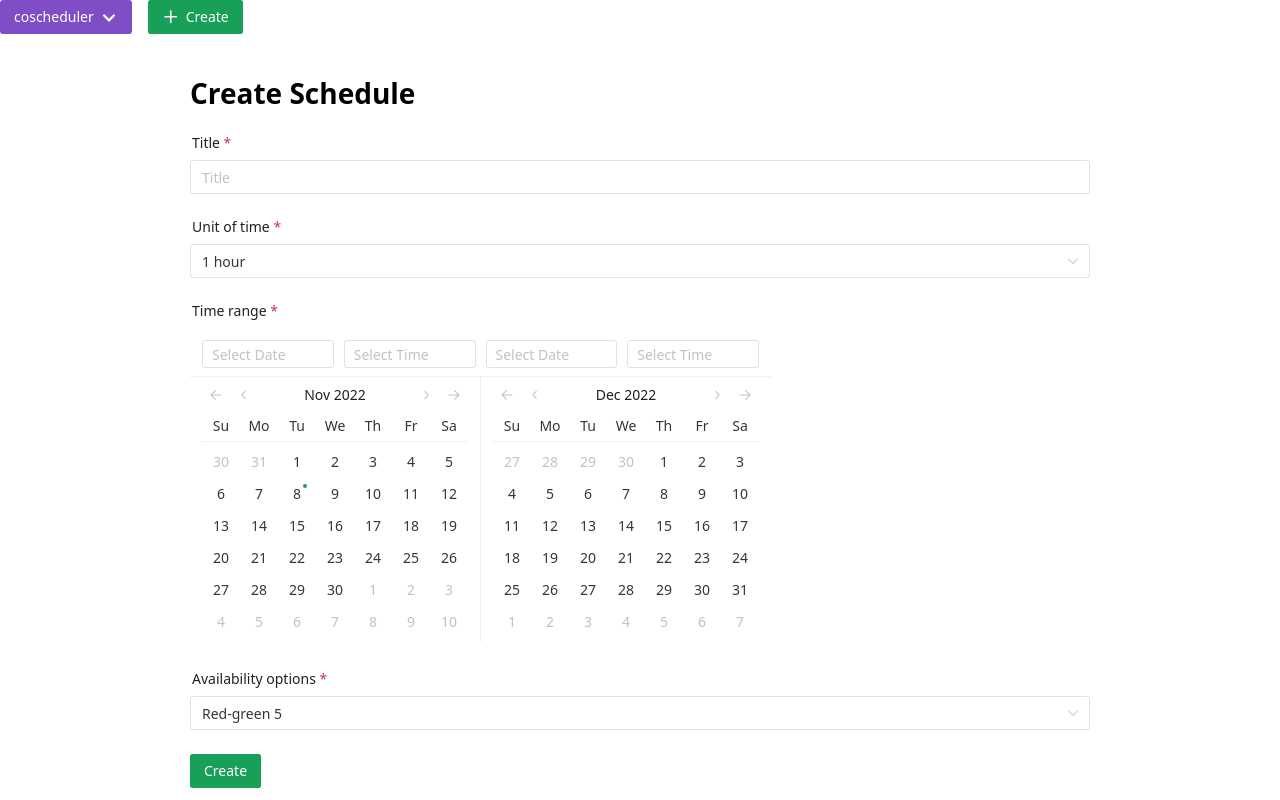
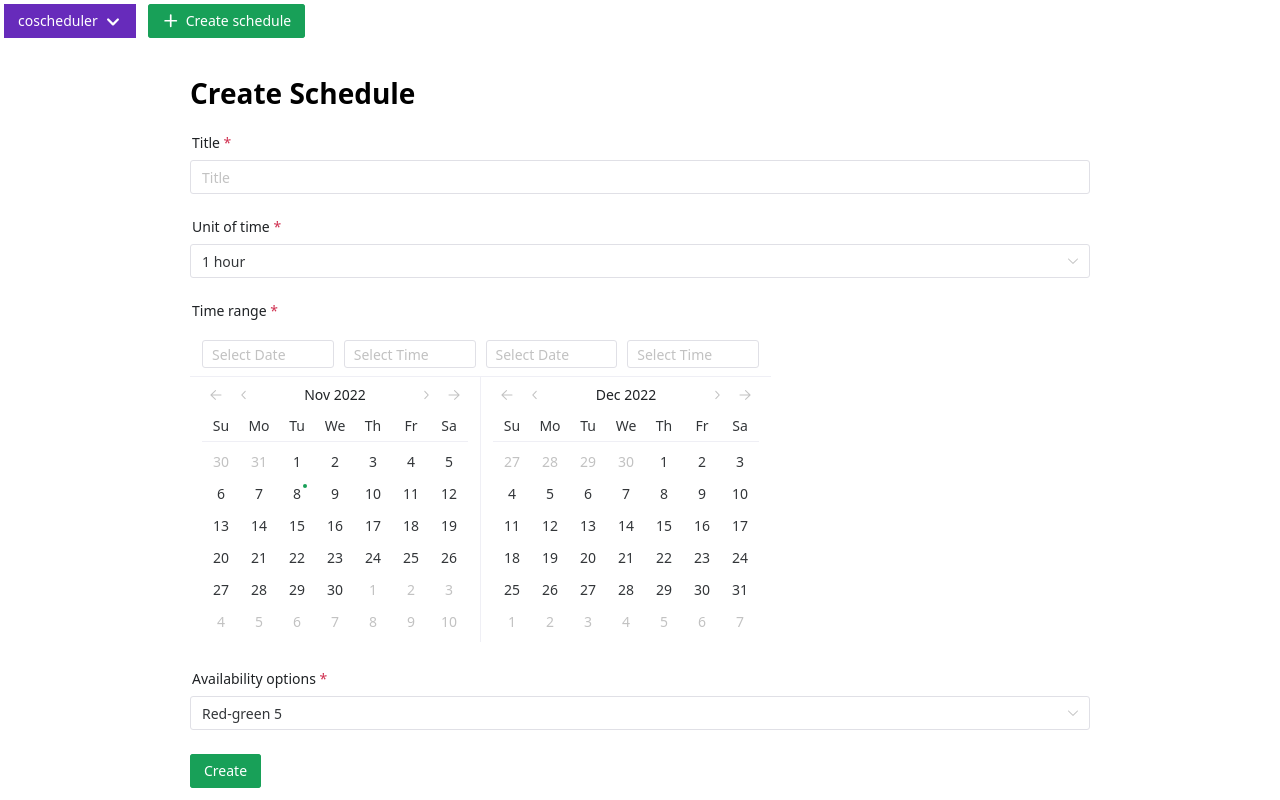
Before and after one commit to ylysyym/coscheduler, a Vue app: page / in a window 1280 px wide. Built offline with nearby package versions, Linux system fonts and the light colour scheme.

Commit message:
improve navigation menu style

```diff
--- a/src/components/App.vue
+++ b/src/components/App.vue
@@ -1,8 +1,6 @@
 <template>
     <div class="root">
-        <div class="menu">
-            <NavigationMenu />
-        </div>
+        <NavigationMenu />
         <n-message-provider>
             <RouterView />
         </n-message-provider>
@@ -23,8 +21,4 @@ store.initialise();
     height: 100vh;
     overflow: hidden;
 }
-
-.menu {
-    height: 40px;
-}
 </style>
--- a/src/components/NavigationMenu.vue
+++ b/src/components/NavigationMenu.vue
@@ -1,8 +1,12 @@
 <template>
-    <n-space size="large">
-        <n-popover trigger="click" :show-arrow="false" raw>
+    <n-space class="container">
+        <n-popover ref="popover" trigger="click" :show-arrow="false" raw>
             <template #trigger>
-                <n-button color="#672bbb" icon-placement="right">
+                <n-button
+                    color="#672bbb"
+                    icon-placement="right"
+                    class="menu-button"
+                >
                     <template #icon>
                         <n-icon>
                             <svg
@@ -32,7 +36,7 @@
                         </div>
                     </div>
                 </n-list-item>
-                <n-list-item class="compact-list-item">
+                <n-list-item class="compact-list-item" @click="closeMenu">
                     <router-link class="menu-item" to="/about">
                         About
                     </router-link>
@@ -42,7 +46,8 @@
                 </n-list-item>
             </n-list>
         </n-popover>
-        <n-button type="primary" @click="$router.push('/create')">
+        <router-link to="/create" v-slot="{ href, navigate }">
+            <n-button type="primary" @click="navigate" :href="href">
                 <template #icon>
                     <n-icon>
                         <svg
@@ -59,8 +64,9 @@
                         </svg>
                     </n-icon>
                 </template>
-            Create
+                Create schedule
             </n-button>
+        </router-link>
     </n-space>
 </template>
 
@@ -74,14 +80,23 @@ import {
     NSelect,
     NSpace,
 } from 'naive-ui';
+import { ref } from 'vue';
+
+const popover = ref<InstanceType<typeof NPopover>>();
+
+const closeMenu = () => {
+    popover.value?.setShow(false);
+};
 </script>
 
 <style scoped>
-.logo {
-    background: #672bbb;
-    color: #fff;
-    display: inline-block;
-    padding: 8px;
+.container {
+    height: 32px;
+    padding: 4px;
+}
+
+.menu-button {
+    border-radius: 0;
 }
 
 .compact-list-item {
@@ -101,7 +116,7 @@ import {
 }
 
 .menu-item:hover {
-    background: #8656ad;
+    background: rgba(127, 77, 198, 1);
     color: #fff;
 }
 
@@ -118,4 +133,8 @@ import {
     display: inline-flex;
     flex-grow: 1;
 }
+
+a {
+    text-decoration: none;
+}
 </style>
```
Lines whose indentation alone changed are shown as unchanged.
